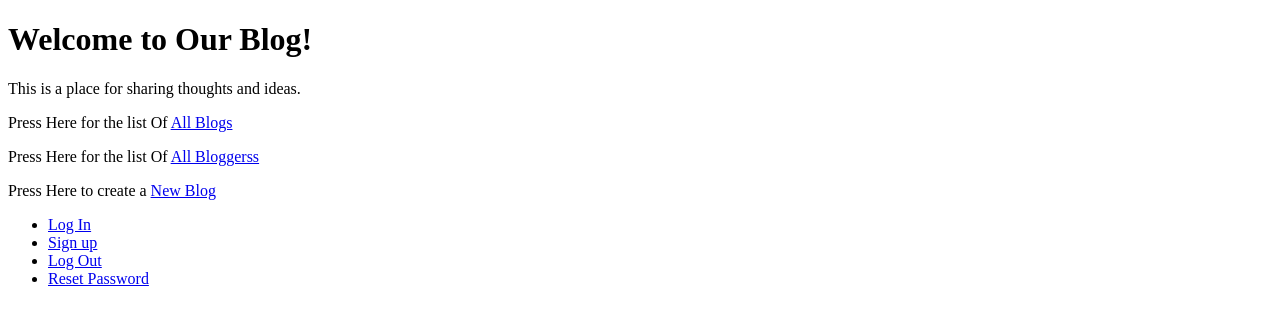
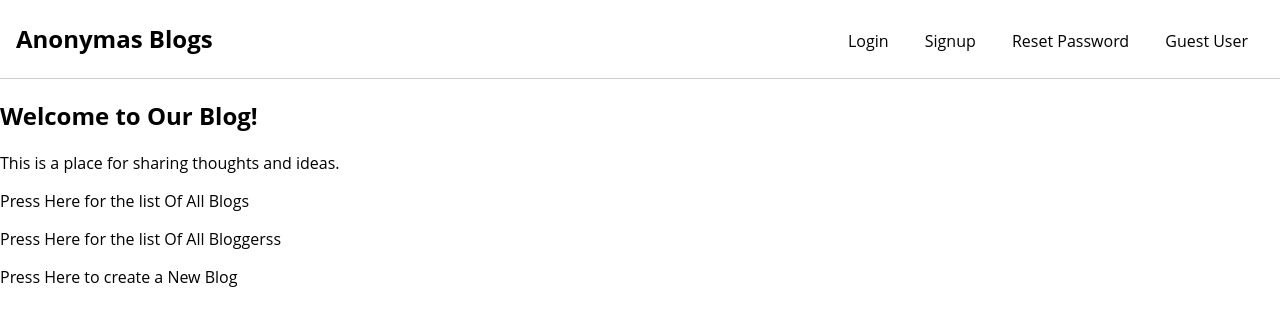
Before and after one commit to shreyaDeb/simpleblog, a Django app: page / in a window 1280 px wide. Shown: the top 326 px of the page. Run offline with Django 4.2, Linux system fonts and the light colour scheme.

Commit message:
semi-final

```diff
--- a/blog/settings.py
+++ b/blog/settings.py
@@ -23,7 +23,7 @@ BASE_DIR = Path(__file__).resolve().parent.parent
 SECRET_KEY = 'django-insecure-*q=wiwn^8+fi&19c-$7$lq+#we9-fcn56=wio6t++y=eo_jui@'
 
 # SECURITY WARNING: don't run with debug turned on in production!
-DEBUG = False
+DEBUG = True
 
 ALLOWED_HOSTS = ["*"]
 
@@ -123,4 +123,4 @@ STATIC_URL = 'static/'
 
 DEFAULT_AUTO_FIELD = 'django.db.models.BigAutoField'
 
-LOGIN_REDIRECT_URL = '/'
+LOGIN_REDIRECT_URL = 'blog-home'
--- a/everything/forms.py
+++ b/everything/forms.py
@@ -4,6 +4,7 @@ from django import forms
 from django.contrib.auth.forms import UserCreationForm
 from django.contrib.auth.models import User
 from .models import BlogPost
+from .models import Blogger
 
 class CommentForm(forms.ModelForm):
     class Meta:
@@ -35,4 +36,4 @@ class SignUpForm(UserCreationForm):
 class BlogPostForm(forms.ModelForm):
     class Meta:
         model = BlogPost
-        fields = ['title', 'content', 'author']
+        fields = ['title', 'content']
--- /dev/null
+++ b/everything/static/home.css
@@ -0,0 +1,31 @@
+body {
+    font-family: "Open Sans", sans-serif;
+    margin: 0;
+}
+a {
+    text-decoration: none;
+    color: #000;
+}
+a:hover {
+    color: rgb(179, 179, 179);
+}
+.site-header {
+    border-bottom: 1px solid #ccc;
+    padding: 0.5em 1em;
+    display: flex;
+    justify-content: space-between;
+}
+.site-identity h1 {
+    font-size: 1.5em;
+    margin: 0.6em 0;
+    display: inline-block;
+}
+.site-navigation ul,
+.site-navigation li {
+    margin: 0;
+    padding: 0;
+}
+.site-navigation li {
+    display: inline-block;
+    margin: 1.4em 1em 1em 1em;
+}
--- a/everything/templates/home.html
+++ b/everything/templates/home.html
@@ -1,22 +1,38 @@
 <!DOCTYPE html>
+{% load static %}
 <html>
 <head>
+    <link rel="stylesheet" href="{% static "home.css" %}">
     <title>Home</title>
 </head>
 <body>
-    <h1>Welcome to Our Blog!</h1>
+    <header class="site-header">
+        <div class="site-identity">
+            <h1><a href="/blog/">Anonymas Blogs</a></h1>
+        </div>
+        <nav class="site-navigation">
+            <ul class="nav">
+                <!-- Other links -->
+                {% if user.is_authenticated %}
+                        <li class="nav-item"><a class="nav-link" href="{% url 'blog-list' %}">Blogs</a></li>
+                        <li class="nav-item"><a class="nav-link" href="{% url 'blogger-list' %}">Bloggers</a></li>
+                        <li class="nav-item"><a class="nav-link" href="{% url 'logout' %}">Logout</a></li>
+                        <li><b><a href="">{{ user.username }}</a></b></li>
+                    {% else %}
+                        <li class="nav-item"><a class="nav-link" href="{% url 'login' %}">Login</a></li>
+                        <li class="nav-item"><a class="nav-link" href="{% url 'signup' %}">Signup</a></li>
+                        <li><a href="{% url 'password_reset' %}">Reset Password</a></li>
+                        <li>Guest User</li>
+
+                    {% endif %}
+                </ul>
+            </nav>
+        </header>
+    <h2>Welcome to Our Blog!</h2>
     <p>This is a place for sharing thoughts and ideas.</p>
     <p>Press Here for the list Of <a href="/blog/blogs">All Blogs</a></p>
     <p>Press Here for the list Of <a href="/blog/bloggers">All Bloggerss</a></p>
-    <p>Press Here to create a <a href="blog/create/">New Blog</a></p>
-
-    <ul class="sidebar">
-        <!-- Other links -->
-        <li><a href="{% url 'login' %}">Log In</a></li>
-        <li><a href="{% url 'signup' %}">Sign up</a></li>
-        <li><a href="{% url 'logout' %}">Log Out</a></li>
-        <li><a href="{% url 'password_reset' %}">Reset Password</a></li>
-    </ul>
+    <p>Press Here to create a <a href="/blog/create/">New Blog</a></p>
 
 </body>
 </html>
--- a/everything/urls.py
+++ b/everything/urls.py
@@ -11,7 +11,8 @@ urlpatterns = [
     path('blog/bloggers/', views.blogger_list, name='blogger-list'),
     path('blog/<int:blog_id>/create/', views.create_comment, name='create-comment'),
     path('accounts/login/', auth_views.LoginView.as_view(), name='login'),
-    path('accounts/logout/', auth_views.LogoutView.as_view(), name='logout'),
+    path('logout/', views.custom_logout, name='logout'),
+    path('custom_logout_page/', views.custom_logout_page, name='logout2'),
     path('accounts/password_reset/', auth_views.PasswordResetView.as_view(), name='password_reset'),
     path('blog/create/', views.create_blog, name='create-blog'),
     path('accounts/signup/', views.signup, name='signup'),
--- a/everything/views.py
+++ b/everything/views.py
@@ -1,13 +1,13 @@
 from django.core.paginator import Paginator
 from django.shortcuts import render, get_object_or_404, redirect
-from .models import BlogPost, Comment
-from .models import Blogger
-from .models import BlogPost
-from .forms import CommentForm
-from .forms import BlogPostForm
+from .models import BlogPost, Comment, Blogger, BlogPost
+from .forms import CommentForm, BlogPostForm
 from django.contrib.auth.decorators import login_required
 from django.contrib.auth.forms import UserCreationForm
-from django.contrib.auth import login
+from django.contrib.auth import login, logout
+from django.contrib.auth.models import User
+
+
 
 # Create your views here.
 def home(request):
@@ -50,18 +50,21 @@ def create_comment(request, blog_id):
 
     return render(request, 'comment_form.html', {'form': form, 'blog_post': blog_post})
 
+@login_required
 def create_blog(request):
     if request.method == 'POST':
         form = BlogPostForm(request.POST)
         if form.is_valid():
-            new_blog = form.save(commit=False)
-            new_blog.author = request.user.blogger  # Assuming you have a Blogger profile associated with the logged-in user
-            new_blog.save()
-            return redirect('blog-list')  # Redirect to the list of blogs
+            blog = form.save(commit=False)
+            blogger = Blogger.objects.get(user=request.user)
+            blog.author = blogger
+            blog.save()
+            return redirect('blog-list')
     else:
         form = BlogPostForm()
 
-    return render(request, 'create_blog.html', {'form': form})
+    context = {'form': form}
+    return render(request, 'create_blog.html', context)
 
 
 @login_required
@@ -77,7 +80,14 @@ def signup(request):
             user = form.save()
             # Log the user in.
             login(request, user)
-            return redirect('home')  # Redirect to the homepage or any other desired page.
+            return redirect('blog-home')  # Redirect to the homepage or any other desired page.
     else:
         form = UserCreationForm()
     return render(request, 'registration/signup.html', {'form': form})
+
+def custom_logout(request):
+    logout(request)
+    return redirect('custom_logout_page')
+
+def custom_logout_page(request):
+    return render(request, 'custom_logout_page.html')
```
Also changed, not shown: everything/models.py (+18 -0 lines), everything/signals.py (+8 -4 lines), everything/templates/blog_list.html (+27 -1 lines), everything/templates/blogger_list.html (+27 -2 lines), everything/templates/create_blog.html (+7 -3 lines), everything/templates/custom_logout_page.html (added, +32 -0 lines), everything/templates/navigation_bar.html (added, +26 -0 lines), everything/templates/registration/nav.css (added, +41 -0 lines), db.sqlite3, everything/apps.py (line endings or trailing spaces), everything/migrations/0005_blog.py (added).
